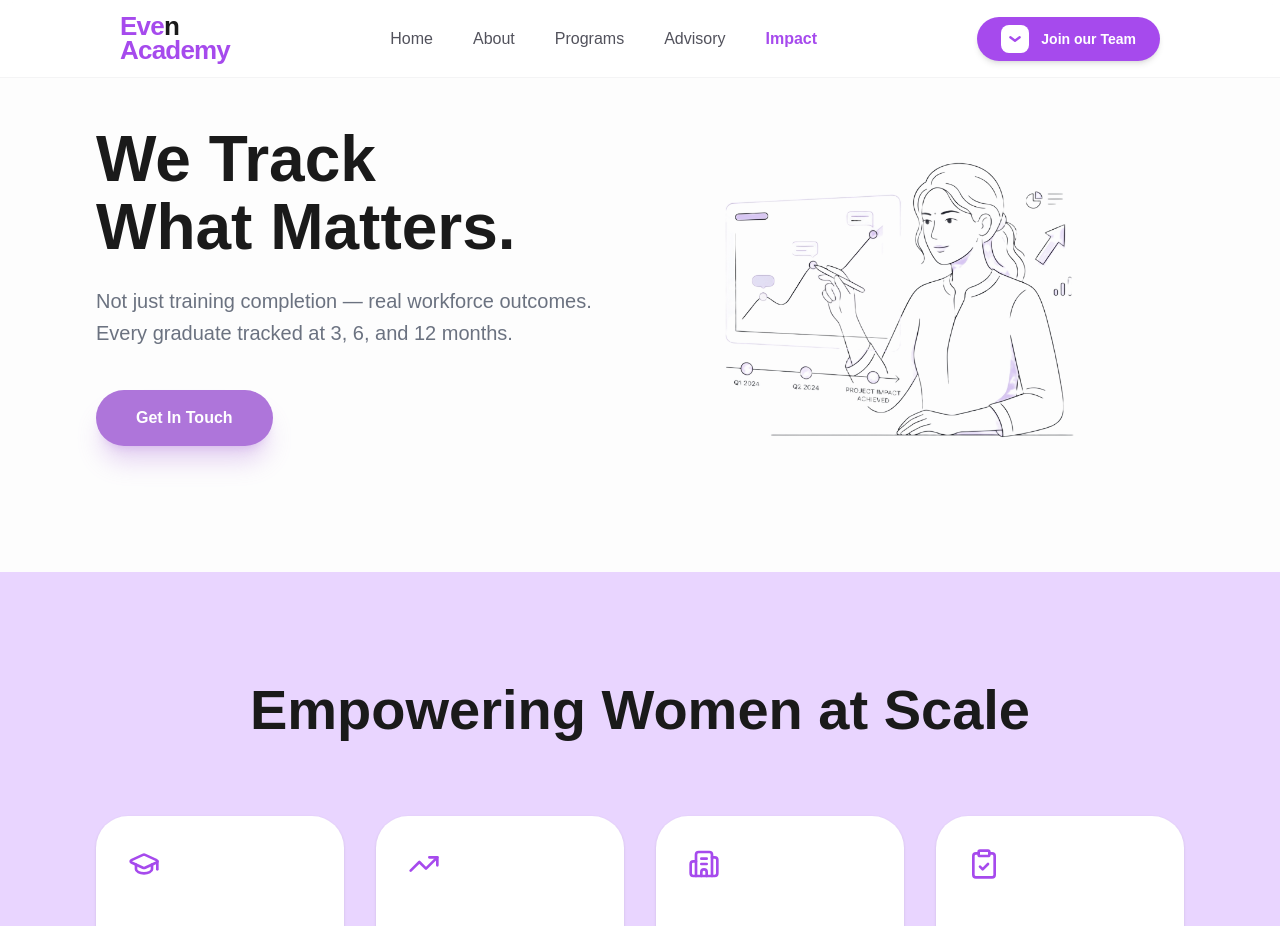
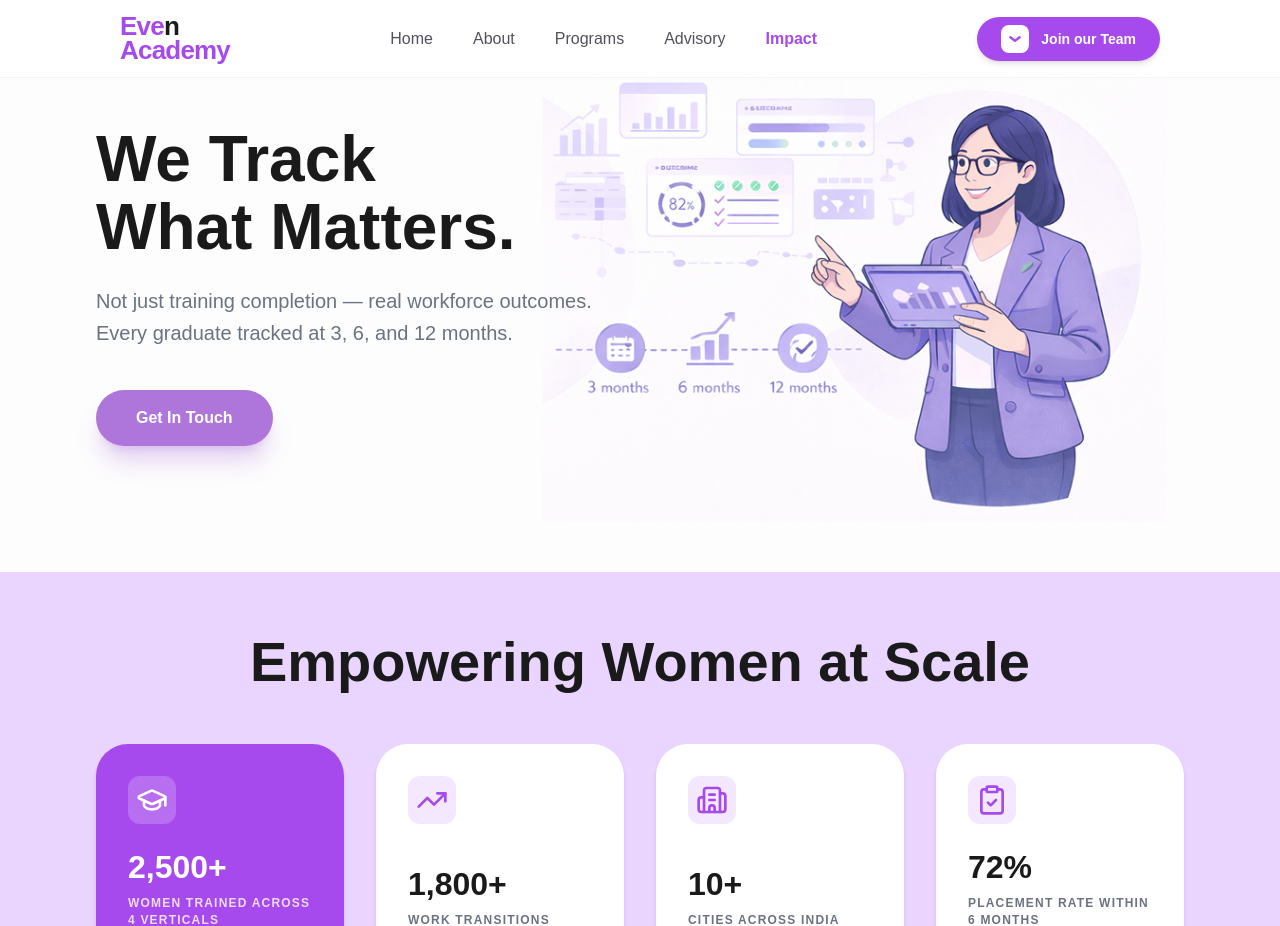
Before and after one commit to Harsh-2006-git/Even-Skills-Academy, a Next.js app: page /impact in a window 1280 px wide. Shown: the top 926 px of the page. Built offline with nearby package versions, Linux system fonts and the light colour scheme.

Commit message:
Update Impact page hero image, reduce spacing on home page, and add hover effects to stats

```diff
--- a/src/components/home/WhyChange.tsx
+++ b/src/components/home/WhyChange.tsx
@@ -67,9 +67,9 @@ const CircularProgress = ({
 
 const WhyChange = () => {
   return (
-    <section className="w-full bg-[#EADDFF] pt-20 lg:pt-24 pb-20 lg:pb-24 overflow-hidden font-inter">
+    <section className="w-full bg-[#EADDFF] pt-8 lg:pt-12 pb-8 lg:pb-12 overflow-hidden font-inter">
       {/* SECTION 1 TITLE - RESTORED */}
-      <div className="max-w-[1440px] w-full mx-auto px-6 md:px-20 lg:px-[120px] text-center mb-12">
+      <div className="max-w-[1440px] w-full mx-auto px-6 md:px-20 lg:px-[120px] text-center mb-6">
         <motion.h2
           initial={{ opacity: 0, y: 30 }}
           whileInView={{ opacity: 1, y: 0 }}
@@ -81,7 +81,7 @@ const WhyChange = () => {
       </div>
 
       {/* WHITE STRIP WITH INFO CARDS - RESTORED */}
-      <div className="w-full bg-white py-10 lg:py-12 mb-16 lg:mb-24 shadow-sm border-y border-purple-100">
+      <div className="w-full bg-white py-6 lg:py-8 mb-8 lg:mb-12 shadow-sm border-y border-purple-100">
         <div className="max-w-[1440px] w-full mx-auto px-6 md:px-20 lg:px-[120px]">
           <div className="grid grid-cols-1 md:grid-cols-3 gap-10 lg:gap-16">
             {/* CARD 1 */}
--- a/src/components/impact/ImpactHero.tsx
+++ b/src/components/impact/ImpactHero.tsx
@@ -40,11 +40,11 @@ const ImpactHero = () => {
             initial={{ opacity: 0, scale: 0.95 }}
             animate={{ opacity: 1, scale: 1 }}
             transition={{ duration: 0.8, ease: "easeOut", delay: 0.2 }}
-            className="hidden lg:flex items-center justify-center absolute top-[60px] right-0 w-[665px] h-[488px] overflow-visible"
+            className="hidden lg:flex items-center justify-center absolute top-[70px] right-10 w-[580px] h-[430px] overflow-visible"
           >
-            <div className="relative w-full h-full transform scale-125 translate-x-12">
+            <div className="relative w-full h-full transform scale-110">
               <Image
-                src="/impact-side-img.png"
+                src="/impact_hero-new.jpg"
                 alt="Impact Tracking Illustration"
                 fill
                 className="object-contain"
--- a/src/components/impact/ImpactStats.tsx
+++ b/src/components/impact/ImpactStats.tsx
@@ -11,22 +11,37 @@ interface StatCardProps {
   delay: number;
 }
 
-const StatCard = ({ icon, value, label, delay }: StatCardProps) => (
+const StatCard = ({ icon, value, label, delay, isFirst }: StatCardProps & { isFirst?: boolean }) => (
   <motion.div
     initial={{ opacity: 0, y: 20 }}
     whileInView={{ opacity: 1, y: 0 }}
+    whileHover={{ y: -5 }}
     viewport={{ once: true }}
     transition={{ duration: 0.5, delay }}
-    className="bg-white rounded-[32px] p-8 shadow-sm flex flex-col justify-between h-[216px]"
+    className={`rounded-[32px] p-8 shadow-md flex flex-col justify-between h-[216px] group transition-all duration-300 cursor-pointer ${
+      isFirst
+        ? "bg-[#A64AED] text-white"
+        : "bg-white hover:bg-[#1A0B2E] text-[#1A1A1A]"
+    }`}
   >
-    <div className="text-[#A64AED] mb-4">
-      {icon}
+    <div className={`mb-4 transition-colors duration-300 ${
+      isFirst ? "text-white" : "text-[#A64AED] group-hover:text-white"
+    }`}>
+      <div className={`w-12 h-12 rounded-xl flex items-center justify-center transition-colors duration-300 ${
+        isFirst ? "bg-white/20" : "bg-[#F3E8FF] group-hover:bg-white/20"
+      }`}>
+        {icon}
+      </div>
     </div>
     <div>
-      <h3 className="text-[32px] font-black text-[#1A1A1A] leading-tight mb-2">
+      <h3 className={`text-[32px] font-black leading-tight mb-2 transition-colors duration-300 ${
+        isFirst ? "text-white" : "text-[#1A1A1A] group-hover:text-white"
+      }`}>
         {value}
       </h3>
-      <p className="text-[#6B7280] text-[12px] font-bold tracking-widest uppercase leading-snug">
+      <p className={`text-[12px] font-bold tracking-widest uppercase leading-snug transition-colors duration-300 ${
+        isFirst ? "text-white/80" : "text-[#6B7280] group-hover:text-white/80"
+      }`}>
         {label}
       </p>
     </div>
@@ -78,13 +93,13 @@ const ImpactStats = () => {
   ];
 
   return (
-    <section className="bg-[#E9D5FF] py-24">
+    <section className="bg-[#E9D5FF] pt-12 pb-20">
       <div className="max-w-[1280px] mx-auto px-6 lg:px-24">
         <motion.h2
           initial={{ opacity: 0, y: -20 }}
           whileInView={{ opacity: 1, y: 0 }}
           viewport={{ once: true }}
-          className="text-[48px] md:text-[56px] font-black text-[#1A1A1A] text-center mb-16"
+          className="text-[48px] md:text-[56px] font-black text-[#1A1A1A] text-center mb-10"
         >
           Empowering Women at Scale
         </motion.h2>
@@ -97,6 +112,7 @@ const ImpactStats = () => {
               value={stat.value}
               label={stat.label}
               delay={index * 0.1}
+              isFirst={index === 0}
             />
           ))}
         </div>
```
Also changed, not shown: public/impact_hero-new.jpg (added).
